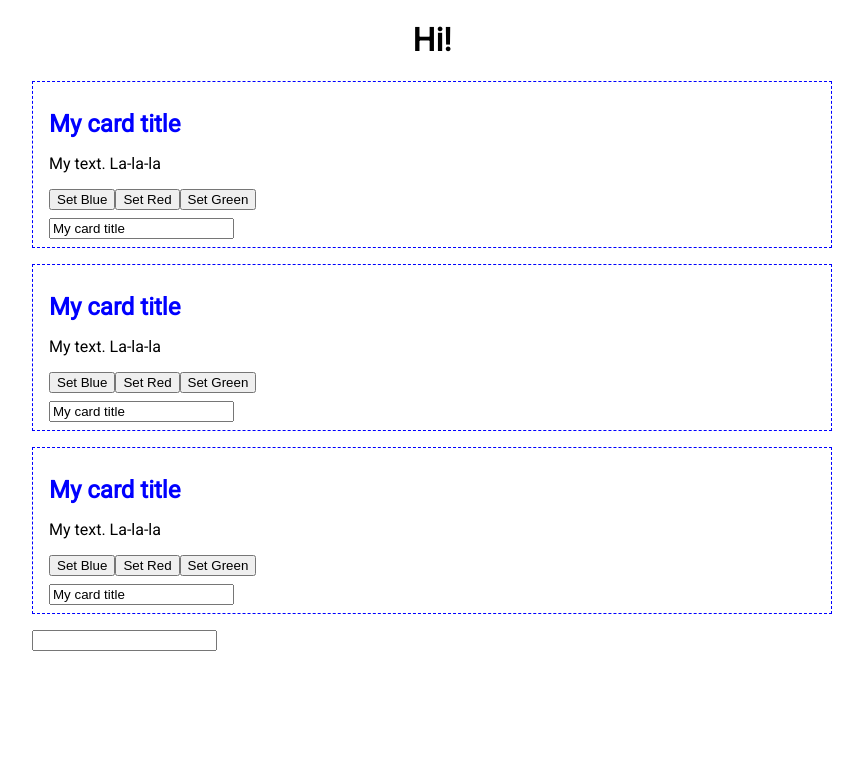
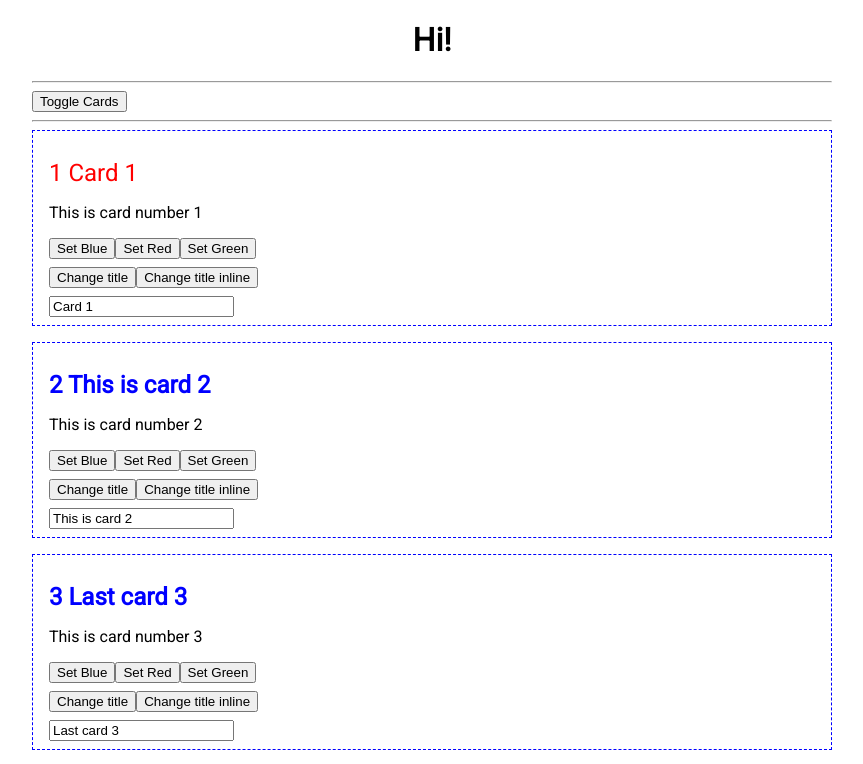
Before and after one commit to ekater1na/ng-basics, an Angular app: page / in a window 1280 px wide. Shown: the top 764 px of the page, without its empty margins (208-1071 px from the left). Built offline with nearby package versions, Linux system fonts and the light colour scheme.

Commit message:
feat: try to use ngFor directive

```diff
--- a/src/app/app.component.html
+++ b/src/app/app.component.html
@@ -1,7 +1,20 @@
 <div class="container">
   <h1>Hi!</h1>
-  <app-card></app-card>
-  <app-card></app-card>
-  <app-card></app-card>
-  <app-form></app-form>
+
+  <hr>
+    <button (click)='toggleCards()' >Toggle Cards</button>
+  <hr>
+
+    <div *ngIf='toggle; else noCards'>
+      <app-card
+        *ngFor='let iterCard of cards; let idx = index'
+        [card]='iterCard'
+        [index]='idx + 1'
+      ></app-card
+        >
+  </div>
+
+  <ng-template #noCards>
+      <p>Cards are hidden</p>
+  </ng-template>
 </div>
--- a/src/app/app.component.ts
+++ b/src/app/app.component.ts
@@ -1,4 +1,9 @@
 import { Component } from '@angular/core';
+
+export interface Card {
+  title: string
+  text: string
+}
 
 @Component({
   selector: 'app-root',
@@ -6,5 +11,18 @@ import { Component } from '@angular/core';
   styleUrls: ['./app.component.css']
 })
 export class AppComponent {
-  title = 'ng-basics';
+
+  toggle = true
+
+  cards: Card[] = [
+    {title: 'Card 1', text: 'This is card number 1'},
+    {title: 'This is card 2', text: 'This is card number 2'},
+    {title: 'Last card 3', text: 'This is card number 3'},
+    {title: 'Last card 4', text: 'This is card number 4'}
+
+  ]
+
+  toggleCards() {
+    this.toggle = !this.toggle
+  }
 }
--- a/src/app/card/card.component.html
+++ b/src/app/card/card.component.html
@@ -1,21 +1,21 @@
 <div class="card">
     <h2 [ngStyle]="{
-        color: title.length < 10 ? 'red' : 'blue',
-        fontWeight: title.length < 10 ? 'normal' : 'bold'
-    }">{{ title }}</h2>
+        color: card.title.length < 10 ? 'red' : 'blue',
+        fontWeight: card.title.length < 10 ? 'normal' : 'bold'
+    }">{{ index }} {{ card.title }}</h2>
 
     <!-- <p class='text' [ngClass]="{
         blue: textColor === 'blue',
         red: textColor === 'red',
         green: textColor === 'green'
-        }">{{ text }}</p> -->
+        }">{{ card.text }}</p> -->
 
     <p
         class="text"
         [class.blue]='textColor === "blue"'
         [class.red]='textColor === "red"'
         [class.green]='textColor === "green"'
-    >{{ text }}</p>
+    >{{ card.text }}</p>
 
     <div class='buttons'>
        <button (click)='textColor = "blue"'>Set Blue</button>
@@ -23,10 +23,14 @@
        <button (click)='textColor = "green"'>Set Green</button>
     </div>
 
+    <div class='buttons'>
+        <button (click)='changeTitle()'>Change title</button>
+        <button (click)='card.title = "Inline title"'>Change title inline</button>
+    </div>
     <!-- <div>
         <input type="text" #myInput (input)='inputHandler(myInput.value)' [value]="title">
     </div> -->
     <div>
-        <input type="text" [(ngModel)]='title' (ngModelChange)='changeHandler()'>
+        <input type="text" [(ngModel)]='card.title' (ngModelChange)='changeHandler()'>
     </div>
 </div>
--- a/src/app/card/card.component.ts
+++ b/src/app/card/card.component.ts
@@ -1,4 +1,5 @@
-import {Component, OnInit} from '@angular/core'
+import {Component, OnInit, Input} from '@angular/core'
+import {Card} from '../app.component'
 
 @Component({
   selector: 'app-card',
@@ -6,6 +7,9 @@ import {Component, OnInit} from '@angular/core'
   styleUrls: ['./card.component.css'],
 })
 export class CardComponent implements OnInit{
+
+  @Input() card: Card
+  @Input() index: number
 
   title: string = 'My card title'
   text: string = 'My text. La-la-la'
@@ -18,7 +22,7 @@ export class CardComponent implements OnInit{
   }
 
   changeTitle() {
-    this.title = 'Title has been changed'
+    this.card.title = 'Title has been changed'
   }
 
   inputHandler(value: any) {
```
Also changed, not shown: src/app/app.component.css (line endings or trailing spaces).
